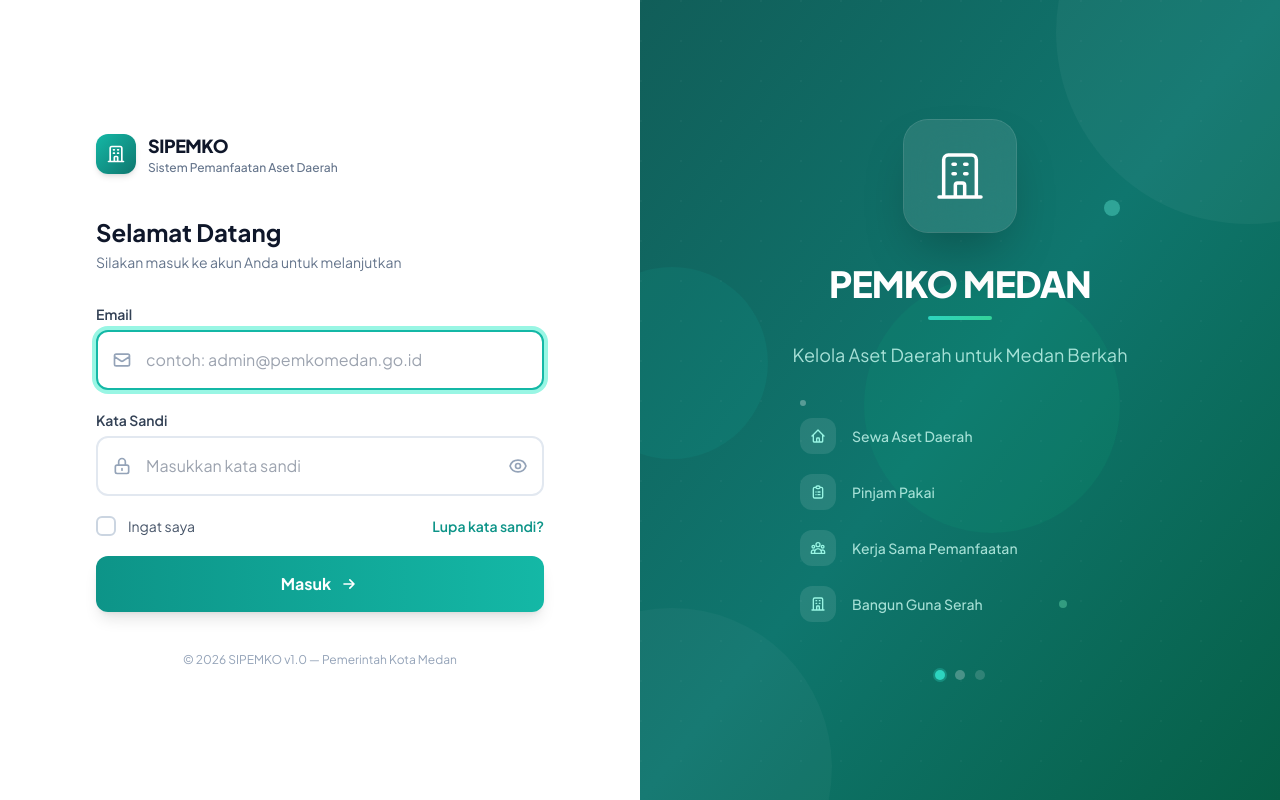
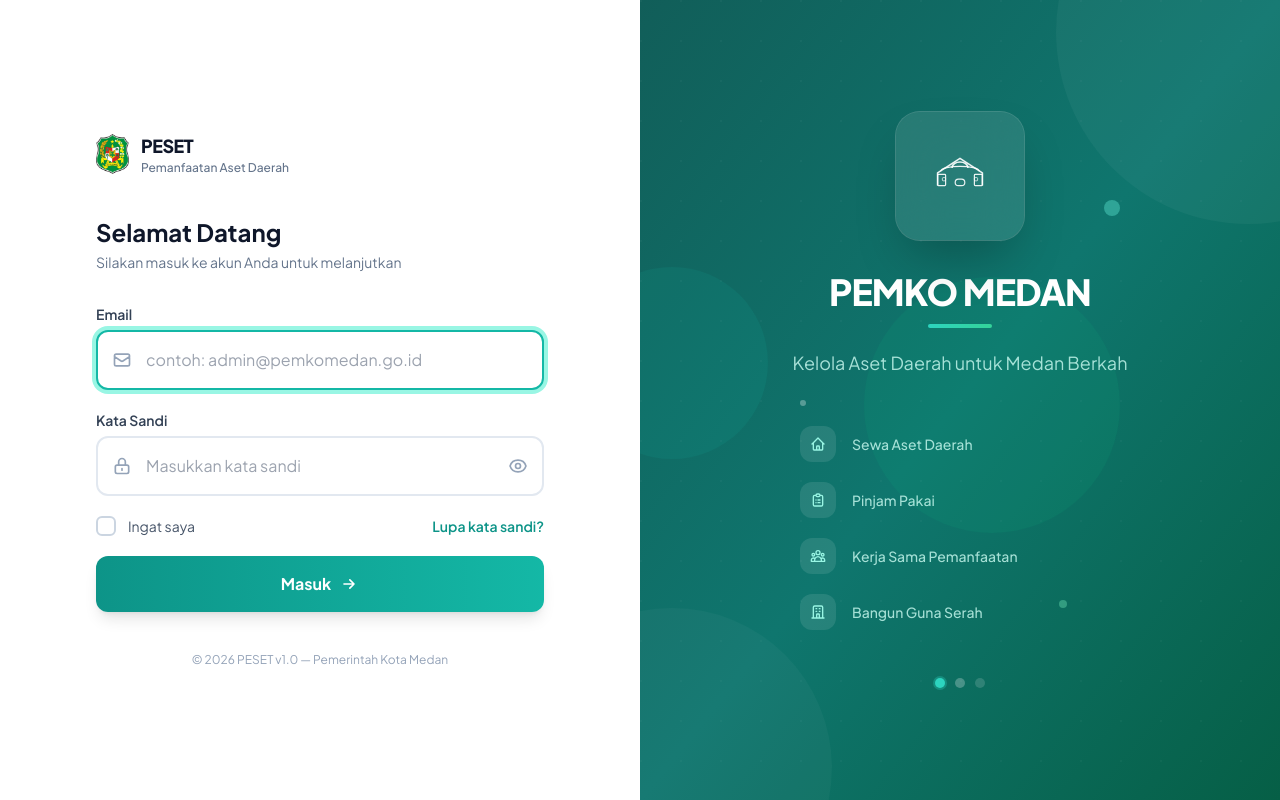
Before and after one commit to andresitorus-afk/peset_pemko, a Nuxt app in the folder frontend/: page /auth/login in a window 1280 px wide. Built offline with nearby package versions, Linux system fonts and the light colour scheme.

Commit message:
feat: logo Pemko Medan + ikon Istana Maimun di halaman auth
- Brand kiri: logo Pemko Medan + PESET
- Panel kanan: ikon Istana Maimun (palace SVG)
- Footer: SIPEMKO → PESET

```diff
--- a/frontend/pages/auth/login.vue
+++ b/frontend/pages/auth/login.vue
@@ -5,14 +5,10 @@
       <div class="w-full max-w-md">
         <!-- Brand -->
         <div class="flex items-center gap-3 mb-10">
-          <div class="w-10 h-10 bg-gradient-to-br from-teal-500 to-teal-700 rounded-xl shadow-md flex items-center justify-center flex-shrink-0">
-            <svg class="w-5 h-5 text-white" fill="none" stroke="currentColor" viewBox="0 0 24 24">
-              <path stroke-linecap="round" stroke-linejoin="round" stroke-width="2" d="M19 21V5a2 2 0 00-2-2H7a2 2 0 00-2 2v16m14 0h2m-2 0h-5m-9 0H3m2 0h5M9 7h1m-1 4h1m4-4h1m-1 4h1m-5 10v-5a1 1 0 011-1h2a1 1 0 011 1v5m-4 0h4"/>
-            </svg>
-          </div>
+          <img src="/logo-pemko.jpg" alt="Pemko Medan" class="h-10">
           <div>
-            <h1 class="text-lg font-extrabold text-slate-900 tracking-tight">SIPEMKO</h1>
-            <p class="text-xs text-slate-500 font-medium">Sistem Pemanfaatan Aset Daerah</p>
+            <h1 class="text-lg font-extrabold text-slate-900 tracking-tight">PESET</h1>
+            <p class="text-xs text-slate-500 font-medium">Pemanfaatan Aset Daerah</p>
           </div>
         </div>
 
@@ -164,7 +160,7 @@
 
         <!-- Footer -->
         <p class="mt-10 text-center text-xs text-slate-400">
-          &copy; {{ new Date().getFullYear() }} SIPEMKO v1.0 &mdash; Pemerintah Kota Medan
+          &copy; {{ new Date().getFullYear() }} PESET v1.0 &mdash; Pemerintah Kota Medan
         </p>
       </div>
     </div>
@@ -189,9 +185,16 @@
 
       <div class="relative z-10 text-center px-12 max-w-lg">
         <!-- Logo Icon -->
-        <div class="w-28 h-28 mx-auto mb-8 bg-white/10 backdrop-blur-xl rounded-3xl flex items-center justify-center shadow-2xl ring-1 ring-white/20">
-          <svg class="w-14 h-14 text-white" fill="none" stroke="currentColor" viewBox="0 0 24 24">
-            <path stroke-linecap="round" stroke-linejoin="round" stroke-width="1.5" d="M19 21V5a2 2 0 00-2-2H7a2 2 0 00-2 2v16m14 0h2m-2 0h-5m-9 0H3m2 0h5M9 7h1m-1 4h1m4-4h1m-1 4h1m-5 10v-5a1 1 0 011-1h2a1 1 0 011 1v5m-4 0h4"/>
+        <div class="w-32 h-32 mx-auto mb-8 bg-white/10 backdrop-blur-xl rounded-3xl flex items-center justify-center shadow-2xl ring-1 ring-white/20">
+          <svg class="w-16 h-16 text-white/90" fill="none" stroke="currentColor" stroke-linejoin="round" viewBox="0 0 80 80">
+            <path d="M12 52V36L40 18L68 36V52" stroke-width="2"/>
+            <rect x="12" y="38" width="10" height="14" rx="1" stroke-width="1.5"/>
+            <rect x="58" y="38" width="10" height="14" rx="1" stroke-width="1.5"/>
+            <path d="M16 34C16 26 64 26 64 34" stroke-width="1.5"/>
+            <path d="M30 30C30 20 50 20 50 30" stroke-width="2"/>
+            <rect x="34" y="44" width="12" height="8" rx="4" stroke-width="1.5"/>
+            <rect x="18" y="42" width="4" height="4" rx="1" stroke-width="1"/>
+            <rect x="58" y="42" width="4" height="4" rx="1" stroke-width="1"/>
           </svg>
         </div>
 
```
